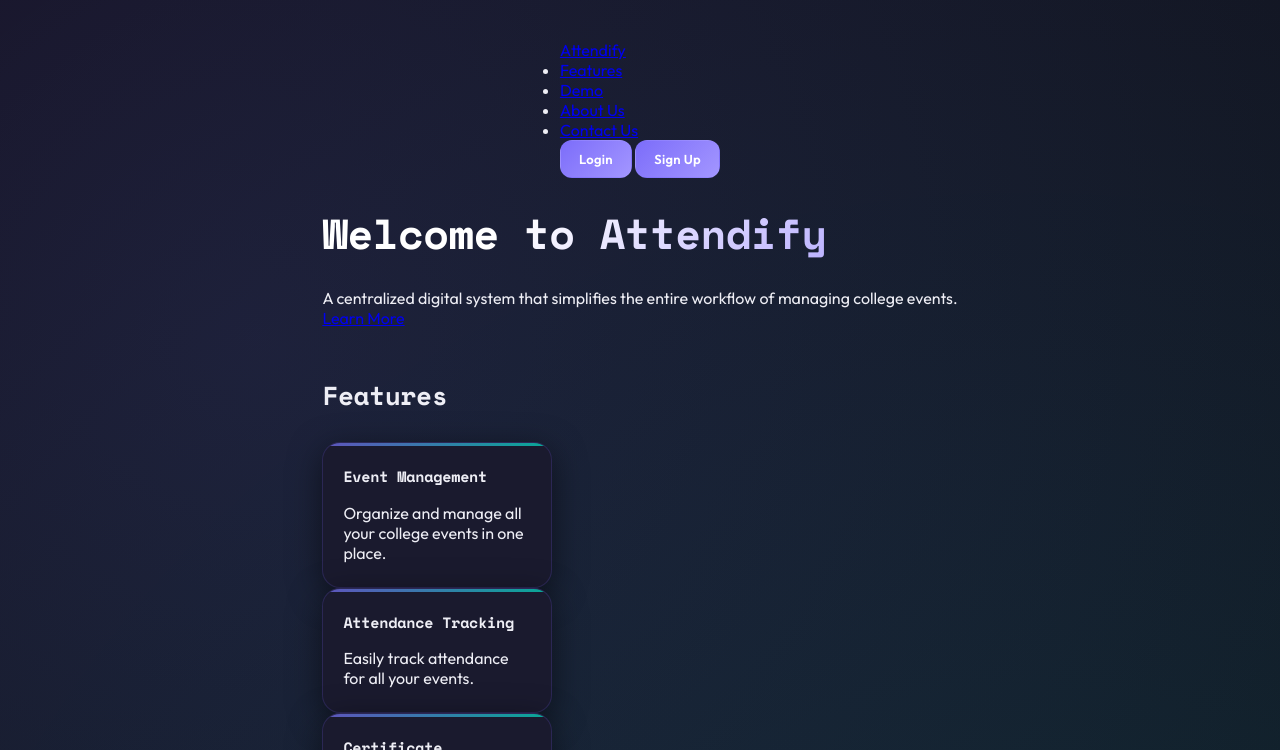
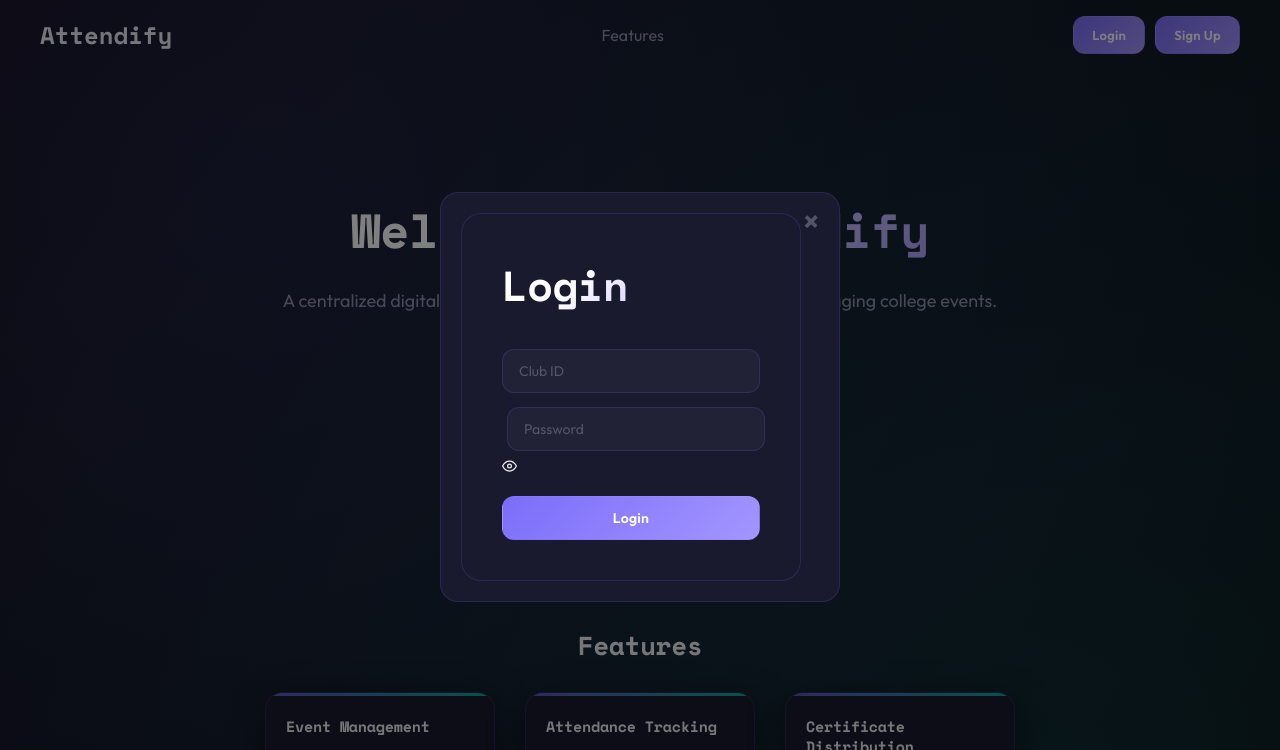
Before and after one commit to itsKrishz/Attendify, a plain HTML site: page index.html in a window 1280 px wide. Both pictures are taken after a click on the button "Login". Shown: the top 750 px of the page. Drawn offline with nearby package versions, Linux system fonts and the light colour scheme.

Commit message:
edited index page

```diff
--- a/index.html
+++ b/index.html
@@ -15,9 +15,6 @@
     <nav>
         <ul>
             <li><a href="#features">Features</a></li>
-            <li><a href="#demo">Demo</a></li>
-            <li><a href="about.html">About Us</a></li>
-            <li><a href="contact.html">Contact Us</a></li>
         </ul>
     </nav>
     <div class="auth-buttons">
--- a/style.css
+++ b/style.css
@@ -456,14 +456,15 @@ table,
 .create-box {
   animation: fadeUp 0.35s ease both;
 }
-/* ─── Attendance Page Layout ────────────────────────────────── */
 body {
-    display: flex;
-    justify-content: flex-start;
-    align-items: center;
-    flex-direction: column;
-    padding-top: 40px;
-    padding-bottom: 40px;
+  font-family: 'Outfit', sans-serif;
+  color: var(--text-primary);
+  min-height: 100vh;
+
+  background:
+    radial-gradient(circle at 20% 20%, rgba(124,109,250,0.15), transparent),
+    radial-gradient(circle at 80% 80%, rgba(0,229,195,0.12), transparent),
+    var(--bg-base);
 }
 
 body.login-page {
@@ -582,3 +583,140 @@ h2 {
 #uploadCSV:active {
   transform: translateY(0);
 }
+
+/* ─── INDEX PAGE FIX ───────────────────────────── */
+
+header {
+  width: 100%;
+  padding: 16px 40px;
+
+  display: flex;
+  justify-content: space-between;
+  align-items: center;
+}
+
+.logo a {
+    font-family: var(--font-display);
+    font-size: 24px;
+    font-weight: 700;
+    color: var(--text-primary);
+    text-decoration: none;
+}
+nav ul {
+    display: flex;
+    list-style: none;
+}
+
+nav li {
+    margin-left: 20px;
+}
+
+nav a {
+    font-family: var(--font-body);
+    font-size: 16px;
+    color: var(--text-secondary);
+    text-decoration: none;
+    transition: color 0.2s;
+}
+
+nav a:hover {
+    color: var(--text-primary);
+}
+
+.auth-buttons {
+  display: flex;
+  gap: 10px;
+}
+
+.hero {
+    display: flex;
+    justify-content: center;
+    align-items: center;
+    text-align: center;
+    padding: 100px 20px;
+}
+
+.hero-content h1 {
+    font-size: 48px;
+}
+
+.hero-content p {
+    font-size: 18px;
+    color: var(--text-secondary);
+    margin-bottom: 30px;
+}
+
+.cta-button {
+  display: inline-block;
+  margin-top: 20px;
+  padding: 12px 24px;
+  border-radius: var(--radius-md);
+  background: linear-gradient(135deg, var(--accent), var(--accent-soft));
+  color: white;
+  text-decoration: none;
+}
+
+.features {
+  margin-top: 120px;
+  text-align: center;
+}
+
+.feature-cards {
+  display: flex;
+  justify-content: center;
+  gap: 30px;
+  flex-wrap: wrap;
+}
+
+.modal {
+    display: none;
+    position: fixed;
+    z-index: 100;
+    left: 0;
+    top: 0;
+    width: 100%;
+    height: 100%;
+    overflow: auto;
+    background-color: rgba(0,0,0,0.5);
+}
+
+.modal-content {
+    background-color: var(--bg-card);
+    margin: 15% auto;
+    padding: 20px;
+    border: 1px solid var(--border);
+    border-radius: var(--radius-lg);
+    width: 80%;
+    max-width: 400px;
+    position: relative;
+}
+
+.close {
+    color: var(--text-muted);
+    position: absolute;
+    top: 10px;
+    right: 20px;
+    font-size: 28px;
+    font-weight: bold;
+    cursor: pointer;
+}
+
+.close:hover,
+.close:focus {
+    color: var(--text-primary);
+}
+
+footer {
+    text-align: center;
+    padding: 20px;
+    background: var(--bg-surface);
+    border-top: 1px solid var(--border);
+    margin-top: 50px;
+}
+
+
+.cta-button:hover {
+    opacity: 0.92;
+    transform: translateY(-2px);
+    box-shadow: 0 4px 18px var(--accent-glow);
+}
```
